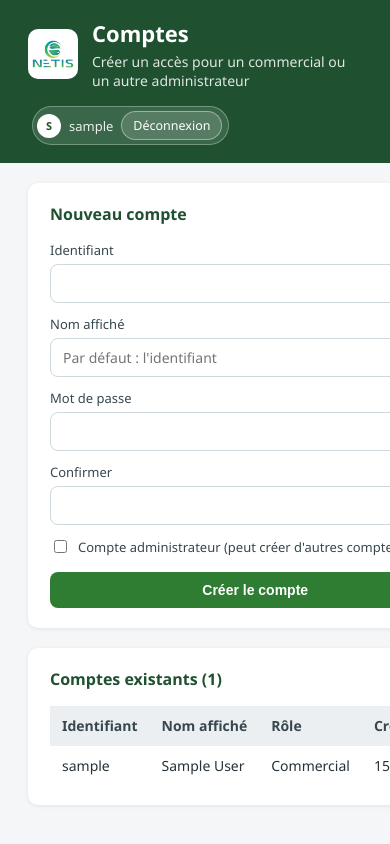
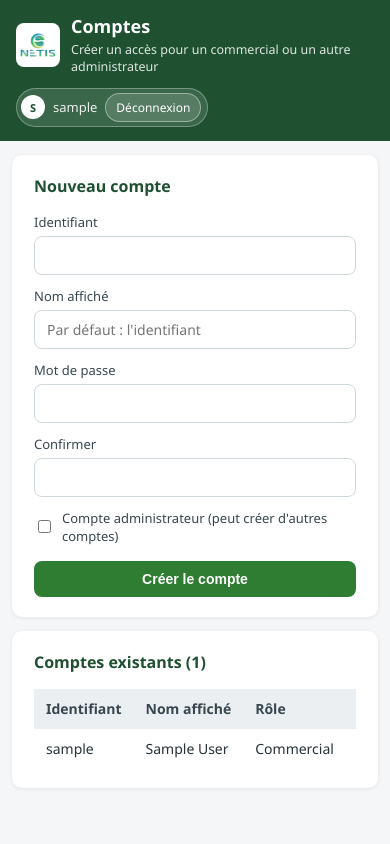
Before and after one commit to youssefyaslane/APP_Maps_surface, a Flask app: page /admin/users in a window 390 px wide; the page is wider, and only the part inside the window is pictured. Run offline with Flask 3, Linux system fonts and the light colour scheme; the visitor is signed in with stand-in values (Sample User, id 1); a database or web service that is not in the repository returns one stand-in record (values such as "Sample title"); some libraries are stand-ins or nearby versions.

Commit message:
Rend la page Comptes utilisable sur un ecran mobile
La page elargissait la fenetre et defilait horizontalement, l'en-tete vert
s'arretant a la largeur de l'ecran pendant que les cartes se poursuivaient
au-dela. Quatre causes distinctes :

1. Aucun `box-sizing: border-box` n'est declare dans ces feuilles : les 12 px
   de marge interne et la bordure de chaque champ s'ajoutaient a sa largeur,
   qui depassait donc sa carte. Discret sur grand ecran, franchement visible
   sur mobile — seul des quatre defauts a porter aussi sur le grand ecran.

2. Les cartes sont des elements de grille, donc `min-width: auto`, c'est-a-dire
   la largeur minimale de leur contenu. Avec un tableau en `white-space:
   nowrap`, la carte s'etirait a la largeur du tableau (513 px) et poussait la
   page hors de la fenetre. C'est le `min-width: 0` qui l'autorise a etre plus
   etroite que ce qu'elle contient.

3. Le tableau des comptes n'avait aucune issue : quatre colonnes dont un
   identifiant long et sans espace, insecable. Il defile desormais dans son
   propre cadre au lieu d'elargir la page.

4. dashboard.css ne contenait pas une seule media query, alors que son en-tete
   sert aussi a cette page. Marque et pastille utilisateur passent l'une sous
   l'autre sous 640 px. Le tableau de bord en beneficie egalement.

Champs a 16 px sur mobile : en dessous, iOS zoome sur le champ actif et laisse
la page decalee apres la saisie.

Verifie sous Chromium a 430, 390, 360 et 320 px : scrollWidth egal a
clientWidth partout, aucun element hors cadre en dehors de la zone defilante.

Co-Authored-By: Claude Opus 5 <noreply@anthropic.com>

```diff
--- a/static/admin.css
+++ b/static/admin.css
@@ -12,8 +12,47 @@
   }
 }
 
+/* Le passage à une colonne existait déjà, mais les marges restaient calées sur
+   le grand écran : 28 px de part et d'autre plus 22 px de carte laissaient
+   moins de 330 px utiles sur un écran de 430. */
+@media (max-width: 640px) {
+  .admin-main {
+    gap: 14px;
+    padding: 14px 12px 24px;
+  }
+
+  .admin-form-card,
+  .admin-list-card {
+    padding: 16px 14px;
+  }
+
+  .admin-form input[type="text"],
+  .admin-form input[type="password"],
+  .admin-form button {
+    /* 16 px : en dessous, iOS zoome automatiquement sur le champ actif et
+       laisse la page décalée une fois la saisie finie. */
+    font-size: 16px;
+  }
+
+  .admin-table {
+    font-size: 13px;
+    white-space: nowrap;
+  }
+
+  .admin-table th,
+  .admin-table td {
+    padding: 8px 10px;
+  }
+}
+
 .admin-form-card,
 .admin-list-card {
+  /* Un élément de grille vaut par défaut `min-width: auto`, c'est-à-dire la
+     largeur minimale de son contenu : la carte s'étirait donc à la largeur du
+     tableau (~507 px sur mobile) et poussait la page au-delà de la fenêtre,
+     sans jamais laisser .admin-table-wrap défiler. C'est ce zéro qui autorise
+     la carte à être plus étroite que ce qu'elle contient. */
+  min-width: 0;
   background: #fff;
   border-radius: 10px;
   padding: 20px 22px;
@@ -52,6 +91,11 @@
 
 .admin-form input[type="text"],
 .admin-form input[type="password"] {
+  /* Sans box-sizing, les 12 px de marge interne et la bordure s'ajoutent à la
+     largeur : les champs débordaient de leur carte, discrètement sur grand
+     écran et franchement sur mobile, où ils élargissaient toute la page. */
+  box-sizing: border-box;
+  width: 100%;
   padding: 9px 12px;
   border: 1px solid #cfd8dc;
   border-radius: 8px;
@@ -81,6 +125,16 @@
   background: #256428;
 }
 
+/* Quatre colonnes dont un identifiant qui peut être long et sans espace
+   (« Adnane_talal_Netis_mr ») : sous 430 px le tableau réclame plus de place
+   que la carte. Il défile horizontalement dans son propre cadre plutôt que
+   d'élargir la page entière, ce qui décalerait aussi l'en-tête et le
+   formulaire. */
+.admin-table-wrap {
+  overflow-x: auto;
+  -webkit-overflow-scrolling: touch;
+}
+
 .admin-table {
   width: 100%;
   border-collapse: collapse;
--- a/static/dashboard.css
+++ b/static/dashboard.css
@@ -411,3 +411,41 @@ td.num strong {
 tr.is-shared td {
   background: #fffaf2;
 }
+
+/* ---------- écrans étroits : en-tête ----------
+   Cette feuille n'avait aucune règle mobile. L'en-tête est partagé par le
+   tableau de bord et la page Comptes : à 430 px, la marque et la pastille
+   utilisateur se disputaient une seule ligne, avec un sous-titre long
+   (« Créer un accès pour un commercial ou un autre administrateur ») qui
+   poussait le tout. Les deux blocs passent donc l'un sous l'autre. */
+@media (max-width: 640px) {
+  .dash-header {
+    gap: 12px;
+    padding: 14px 16px;
+  }
+
+  .dash-brand { gap: 11px; }
+
+  .dash-logo {
+    width: 36px;
+    height: 36px;
+    border-radius: 8px;
+  }
+
+  .dash-header h1 { font-size: 18px; }
+
+  .subtitle {
+    font-size: 12.5px;
+    line-height: 1.35;
+  }
+
+  /* Largeur pleine : la pastille descend sous la marque au lieu de la
+     comprimer, et reste alignée à gauche avec elle. */
+  .header-links {
+    width: 100%;
+    flex-wrap: wrap;
+  }
+
+  .user-chip { margin-left: 0; }
+  .logout-btn { padding: 5px 10px; font-size: 12px; }
+}
--- a/templates/admin_users.html
+++ b/templates/admin_users.html
@@ -64,6 +64,9 @@
 
     <section class="admin-list-card">
       <h2>Comptes existants ({{ users | length }})</h2>
+      {# Cadre de défilement : sur mobile le tableau déborde, il doit glisser
+         seul plutôt qu'élargir la page (voir static/admin.css). #}
+      <div class="admin-table-wrap">
       <table class="admin-table">
         <thead>
           <tr>
@@ -84,6 +87,7 @@
           {% endfor %}
         </tbody>
       </table>
+      </div>
     </section>
   </main>
 </body>
```
